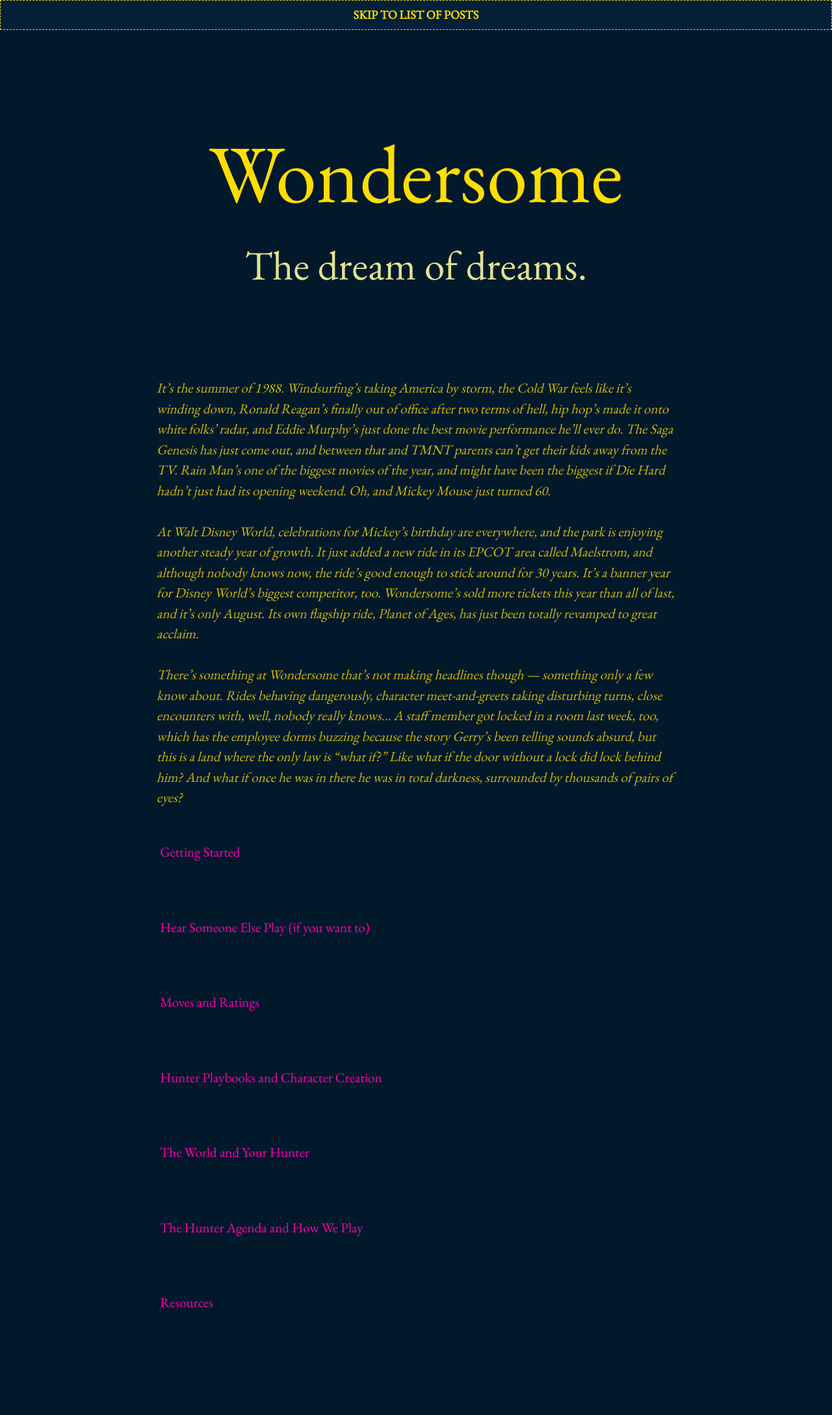
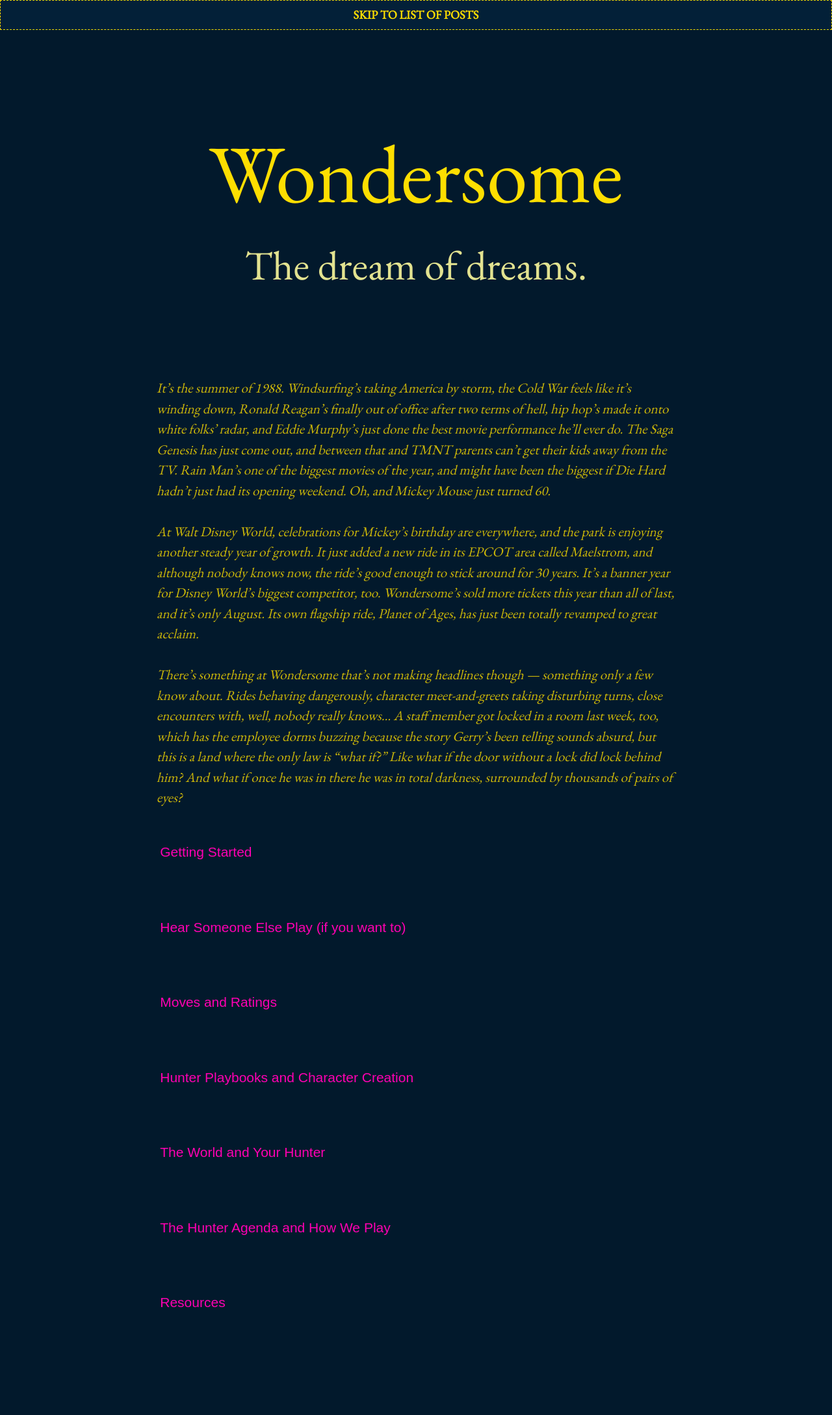
Before and after one commit to agowland/wondersome, a Jekyll site: the page built from index.html, in a window 1280 px wide. Shown: the whole page at 65% size. Built offline with Jekyll 4.4.1, drawn with Linux system fonts in a browser that asks for light colours; the list of posts is cut into pages by our own code.

Commit message:
changes to font and style of list

```diff
--- a/_sass/_post-list.scss
+++ b/_sass/_post-list.scss
@@ -4,7 +4,7 @@
   &:hover,
   &:focus-within {
     .post-link {
-      opacity: .6;
+      opacity: .8;
     }
   }
 }
@@ -17,6 +17,7 @@
 .post-link {
   color: $accent-color;
   display: flex;
+  font-family: Arial, Helvetica, sans-serif;
   flex-direction: column-reverse;
   text-decoration: none;
   padding: .25em;
```
